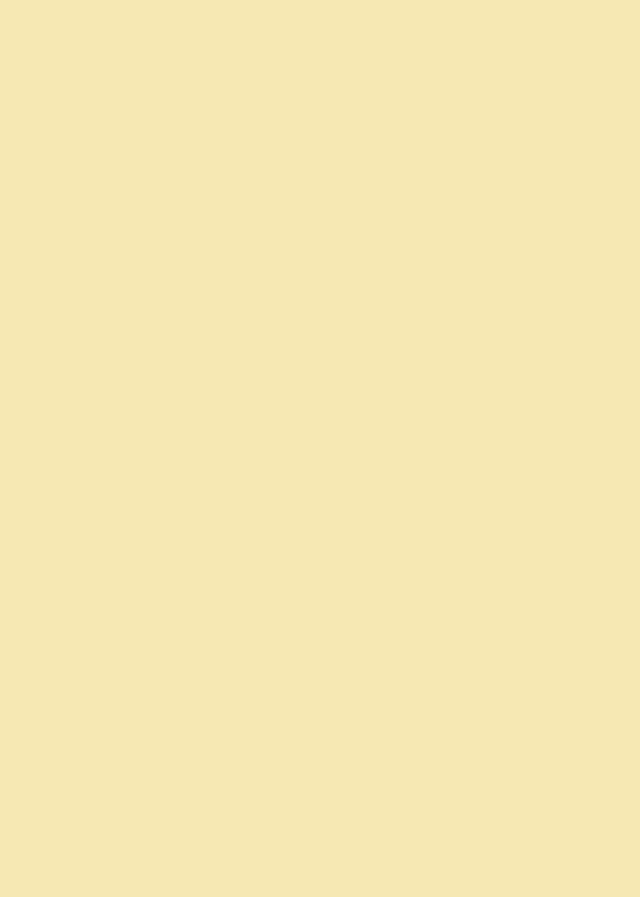
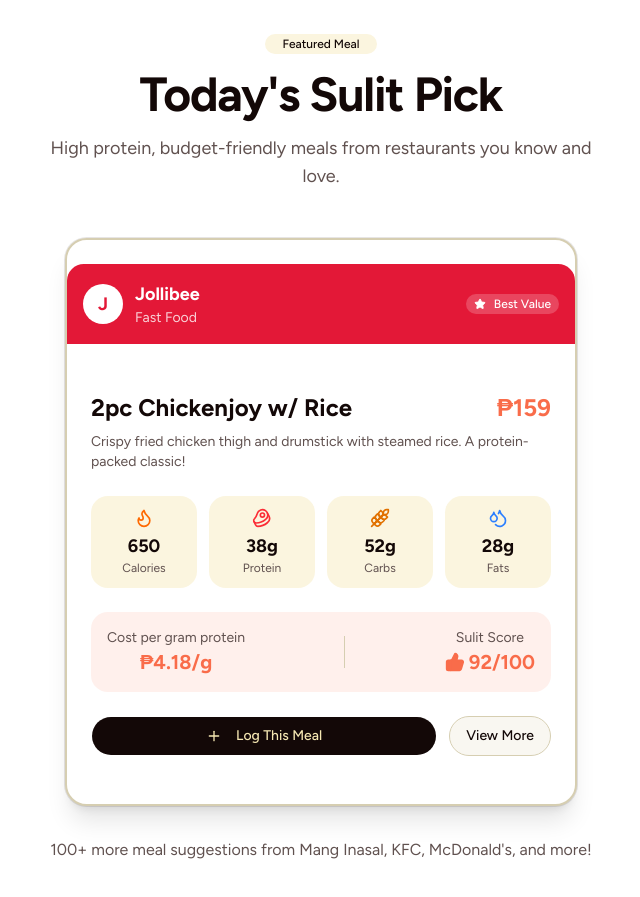
Before and after one commit to gitreymund21/sulitgains, a Next.js app in the folder apps/web/: page / in a window 1280 px wide. Shown: the part 1880-2777 px from the top of the page, without its empty margins (319-959 px from the left). Before the commit the page ends 1815 px from the top, so only its background shows below. Built offline with nearby package versions, Linux system fonts and the light colour scheme.

Commit message:
Created the Meal Suggestion Section

```diff
--- /dev/null
+++ b/apps/web/app/(landing)/_components/meal-suggestion-sectiion.tsx
@@ -0,0 +1,137 @@
+"use client";
+
+import { Card, CardContent, CardHeader } from "@/components/ui/card";
+import { Button } from "@/components/ui/button";
+import { Badge } from "@/components/ui/badge";
+import {
+  Flame,
+  Beef,
+  Wheat,
+  Droplets,
+  Star,
+  Plus,
+  ThumbsUp,
+} from "lucide-react";
+
+export function MealSuggestionSection() {
+  return (
+    <section className="px-6 py-16 md:py-24 bg-card">
+      <div className="max-w-6xl mx-auto">
+        {/* Section Header */}
+        <div className="text-center mb-12">
+          <Badge variant="secondary" className="mb-4 px-4 py-1">
+            Featured Meal
+          </Badge>
+          <h2 className="text-3xl md:text-4xl lg:text-5xl font-bold tracking-tight mb-4 text-balance">
+            Today&apos;s Sulit Pick
+          </h2>
+          <p className="text-muted-foreground text-lg max-w-xl mx-auto">
+            High protein, budget-friendly meals from restaurants you know and
+            love.
+          </p>
+        </div>
+
+        {/* Meal Card */}
+        <div className="max-w-lg mx-auto">
+          <Card className="overflow-hidden border-2 shadow-xl">
+            {/* Restaurant Header */}
+            <CardHeader className="bg-[#E31837] text-white p-4">
+              <div className="flex items-center justify-between">
+                <div className="flex items-center gap-3">
+                  <div className="w-10 h-10 rounded-full bg-white flex items-center justify-center">
+                    <span className="text-[#E31837] font-bold text-lg">J</span>
+                  </div>
+                  <div>
+                    <p className="font-bold text-lg">Jollibee</p>
+                    <p className="text-sm text-white/80">Fast Food</p>
+                  </div>
+                </div>
+                <Badge className="bg-white/20 text-white hover:bg-white/30 border-0">
+                  <Star className="h-3 w-3 mr-1 fill-current" />
+                  Best Value
+                </Badge>
+              </div>
+            </CardHeader>
+
+            <CardContent className="p-6">
+              {/* Meal Info */}
+              <div className="mb-6">
+                <div className="flex items-start justify-between mb-2">
+                  <h3 className="text-2xl font-bold">2pc Chickenjoy w/ Rice</h3>
+                  <span className="text-2xl font-bold text-accent">₱159</span>
+                </div>
+                <p className="text-muted-foreground">
+                  Crispy fried chicken thigh and drumstick with steamed rice. A
+                  protein-packed classic!
+                </p>
+              </div>
+
+              {/* Macros Grid */}
+              <div className="grid grid-cols-4 gap-3 mb-6">
+                <div className="text-center p-3 rounded-xl bg-secondary">
+                  <Flame className="h-5 w-5 mx-auto mb-1 text-orange-500" />
+                  <p className="text-lg font-bold">650</p>
+                  <p className="text-xs text-muted-foreground">Calories</p>
+                </div>
+                <div className="text-center p-3 rounded-xl bg-secondary">
+                  <Beef className="h-5 w-5 mx-auto mb-1 text-red-500" />
+                  <p className="text-lg font-bold">38g</p>
+                  <p className="text-xs text-muted-foreground">Protein</p>
+                </div>
+                <div className="text-center p-3 rounded-xl bg-secondary">
+                  <Wheat className="h-5 w-5 mx-auto mb-1 text-amber-600" />
+                  <p className="text-lg font-bold">52g</p>
+                  <p className="text-xs text-muted-foreground">Carbs</p>
+                </div>
+                <div className="text-center p-3 rounded-xl bg-secondary">
+                  <Droplets className="h-5 w-5 mx-auto mb-1 text-blue-500" />
+                  <p className="text-lg font-bold">28g</p>
+                  <p className="text-xs text-muted-foreground">Fats</p>
+                </div>
+              </div>
+
+              {/* Value Metrics */}
+              <div className="flex items-center justify-between p-4 rounded-xl bg-accent/10 mb-6">
+                <div className="text-center">
+                  <p className="text-sm text-muted-foreground">
+                    Cost per gram protein
+                  </p>
+                  <p className="text-xl font-bold text-accent">₱4.18/g</p>
+                </div>
+                <div className="h-8 w-px bg-border" />
+                <div className="text-center">
+                  <p className="text-sm text-muted-foreground">Sulit Score</p>
+                  <div className="flex items-center gap-1">
+                    <ThumbsUp className="h-5 w-5 text-accent fill-accent" />
+                    <p className="text-xl font-bold text-accent">92/100</p>
+                  </div>
+                </div>
+              </div>
+
+              {/* Actions */}
+              <div className="flex gap-3">
+                <Button className="flex-1 rounded-full" size="lg">
+                  <Plus className="h-4 w-4 mr-2" />
+                  Log This Meal
+                </Button>
+                <Button
+                  variant="outline"
+                  className="rounded-full px-4"
+                  size="lg"
+                >
+                  View More
+                </Button>
+              </div>
+            </CardContent>
+          </Card>
+        </div>
+
+        {/* Bottom CTA */}
+        <p className="text-center text-muted-foreground mt-8">
+          100+ more meal suggestions from Mang Inasal, KFC, McDonald&apos;s, and
+          more!
+        </p>
+      </div>
+    </section>
+  );
+}
--- a/apps/web/app/(landing)/page.tsx
+++ b/apps/web/app/(landing)/page.tsx
@@ -1,12 +1,14 @@
 import React from "react";
 import { HeroSection } from "./_components/hero-section";
 import { FeaturesSection } from "./_components/features-section";
+import { MealSuggestionSection } from "./_components/meal-suggestion-sectiion";
 
 export default function page() {
   return (
     <div>
       <HeroSection />
       <FeaturesSection />
+      <MealSuggestionSection />
     </div>
   );
 }
--- a/apps/web/app/layout.tsx
+++ b/apps/web/app/layout.tsx
@@ -17,10 +17,10 @@
   subsets: ["latin"],
 });
 
-export const metadata: Metadata = {
-  title: "Create Next App",
-  description: "Generated by create next app",
-};
+// export const metadata: Metadata = {
+//   title: "Create Next App",
+//   description: "Generated by create next app",
+// };
 
 export default function RootLayout({
   children,
```
